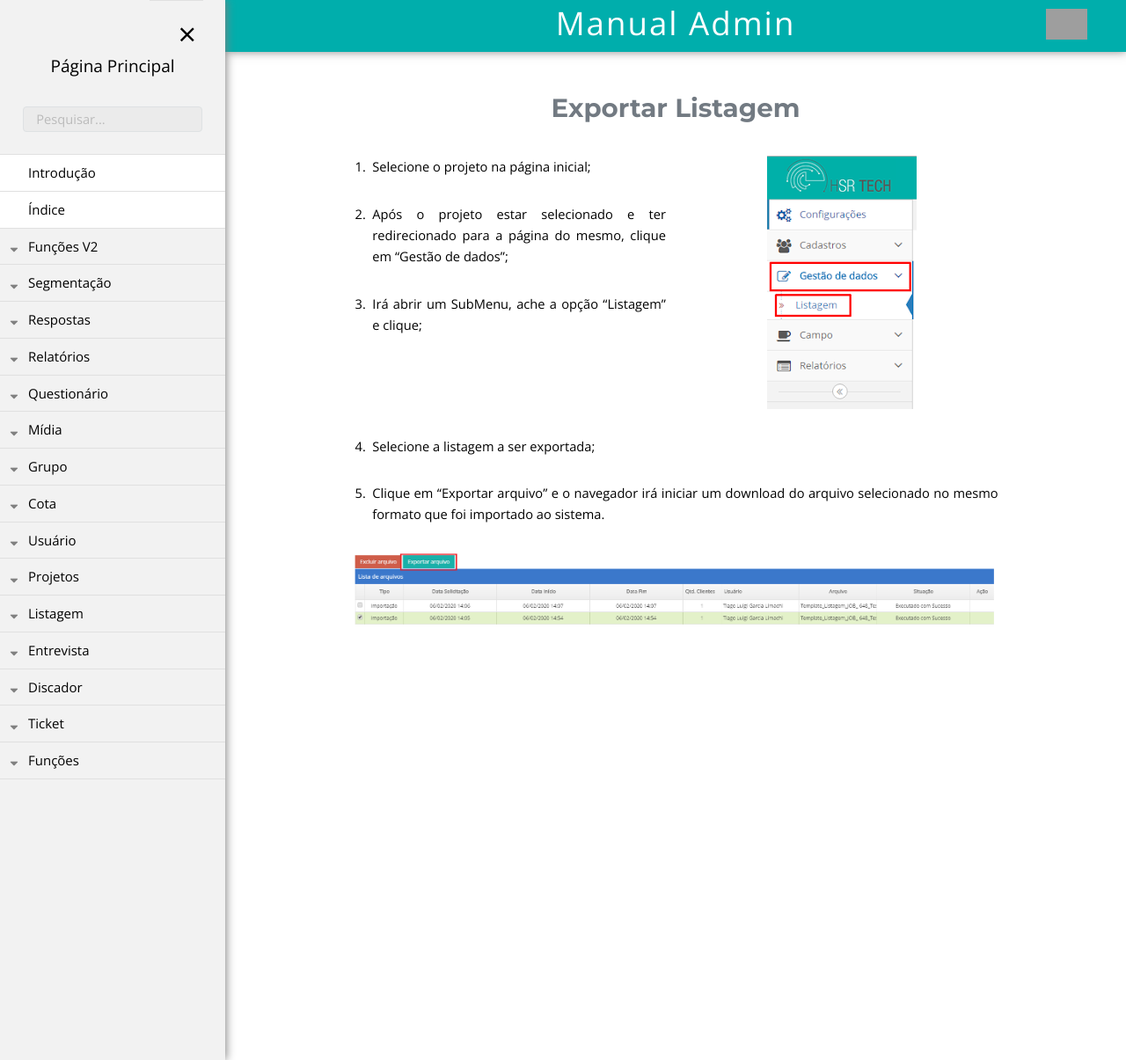
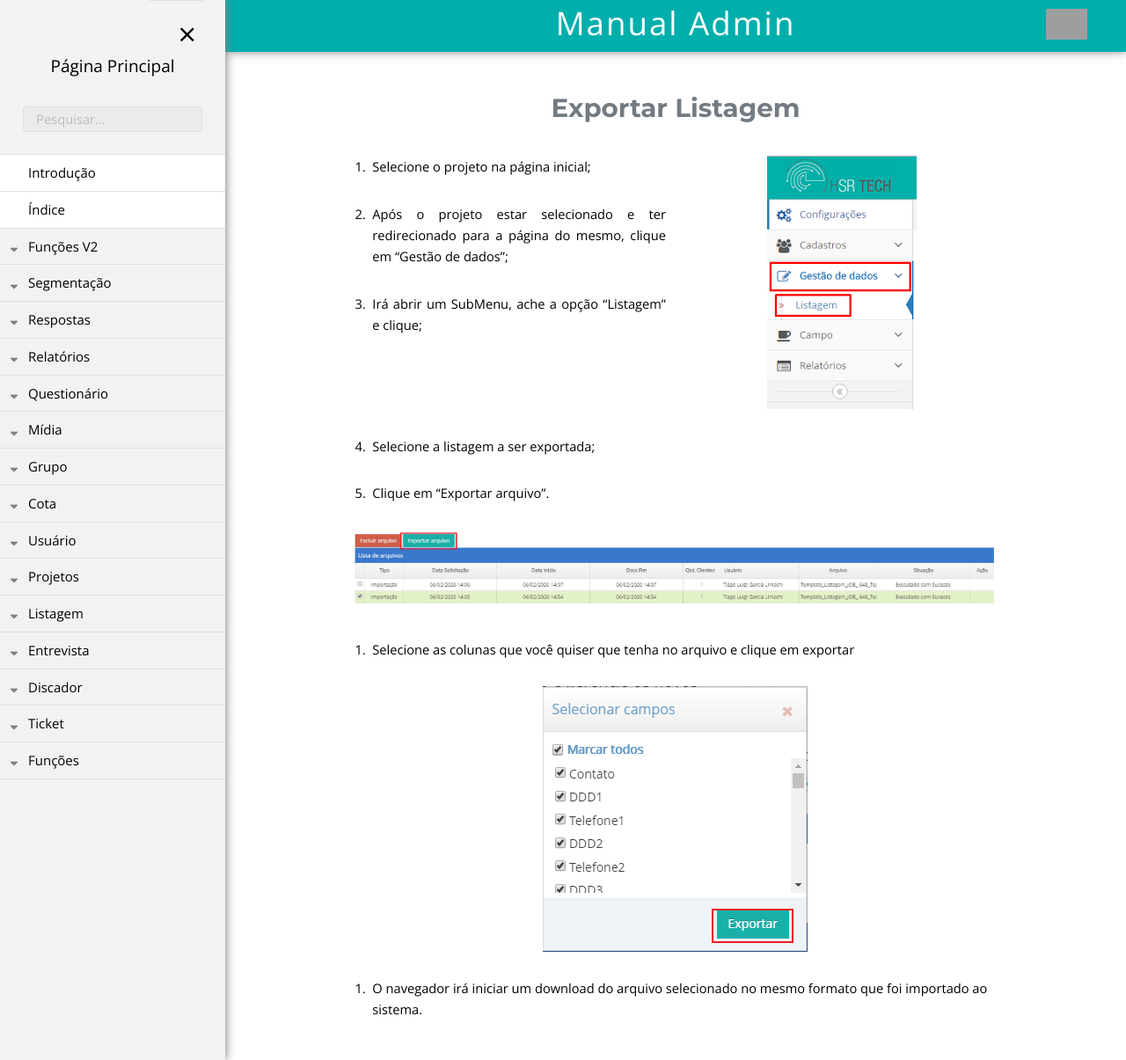
Before and after one commit to rogerio-figueiredo-hsr/hsrtechonline.github.io, a Jekyll site: the page built from _posts/2020-02-06-exportar-listagem.md, in a window 1280 px wide and 1205 px high. Shown: the whole window at 88% size. Built offline with Jekyll 4.4.1, drawn with Linux system fonts in a browser that asks for light colours; grey boxes are pictures that could not be loaded.

Commit message:
exportar-listagem

```diff
--- a/_posts/2020-02-06-exportar-listagem.md
+++ b/_posts/2020-02-06-exportar-listagem.md
@@ -24,6 +24,12 @@ pasta: "Listagem"
 
 4. Selecione a listagem a ser exportada;
 
-5. Clique em "Exportar arquivo" e o navegador irá iniciar um download do arquivo selecionado no mesmo formato que foi importado ao sistema.
+5. Clique em "Exportar arquivo".
 
 ![Imagem de apoio 2]({{ "/assets/img/exportar-listagem-novo-01.png" | prepend: site.baseurl }})
+
+6. Selecione as colunas que você quiser que tenha no arquivo e clique em exportar
+
+![Imagem de apoio 3]({{ "/assets/img/exportar-listagem-novo-02.png" | prepend: site.baseurl }})
+
+ 7. O navegador irá iniciar um download do arquivo selecionado no mesmo formato que foi importado ao sistema.
```
Also changed, not shown: assets/img/exportar-listagem-novo-02.png (added).
